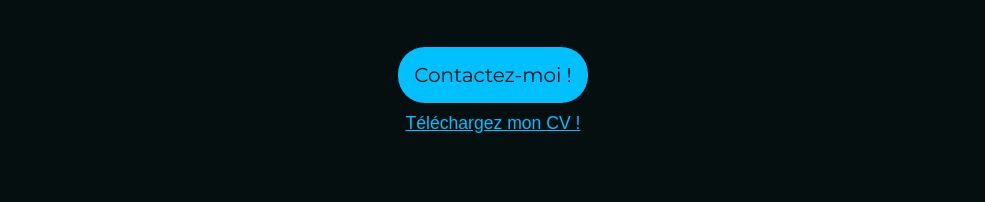
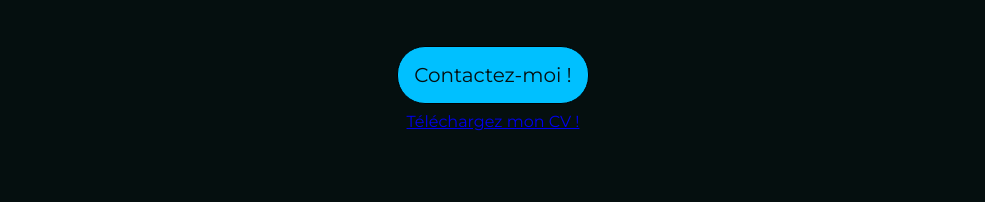
Before and after one commit to Guillaumedev69/portfolio, a React (Vite) app: page / in a window 1280 px wide. Shown: the part 1753-1955 px from the top of the page, without its empty margins (147-1132 px from the left). Built offline with nearby package versions, Linux system fonts and the light colour scheme; a web font is replaced by a local one.

Commit message:
supression btn en laissant un link

```diff
--- a/src/components/BtnCv.jsx
+++ b/src/components/BtnCv.jsx
@@ -1,12 +1,13 @@
-import "../styles/BtnCv.scss"
+import "../styles/BtnCv.scss";
 
 const BtnCv = () => {
   return (
     <div className="btnCv">
-      <a href="../../public/destree_guillaume_cv.pdf" download="destree_guillaume_cv.pdf">
-        <button type="button">
-          Téléchargez mon CV !
-        </button>
+      <a
+        href="../../public/destree_guillaume_cv.pdf"
+        download="destree_guillaume_cv.pdf"
+      >
+        Téléchargez mon CV !
       </a>
     </div>
   );
```
Also changed, not shown: 1 other file (tests, documents, lock files or other folders).
